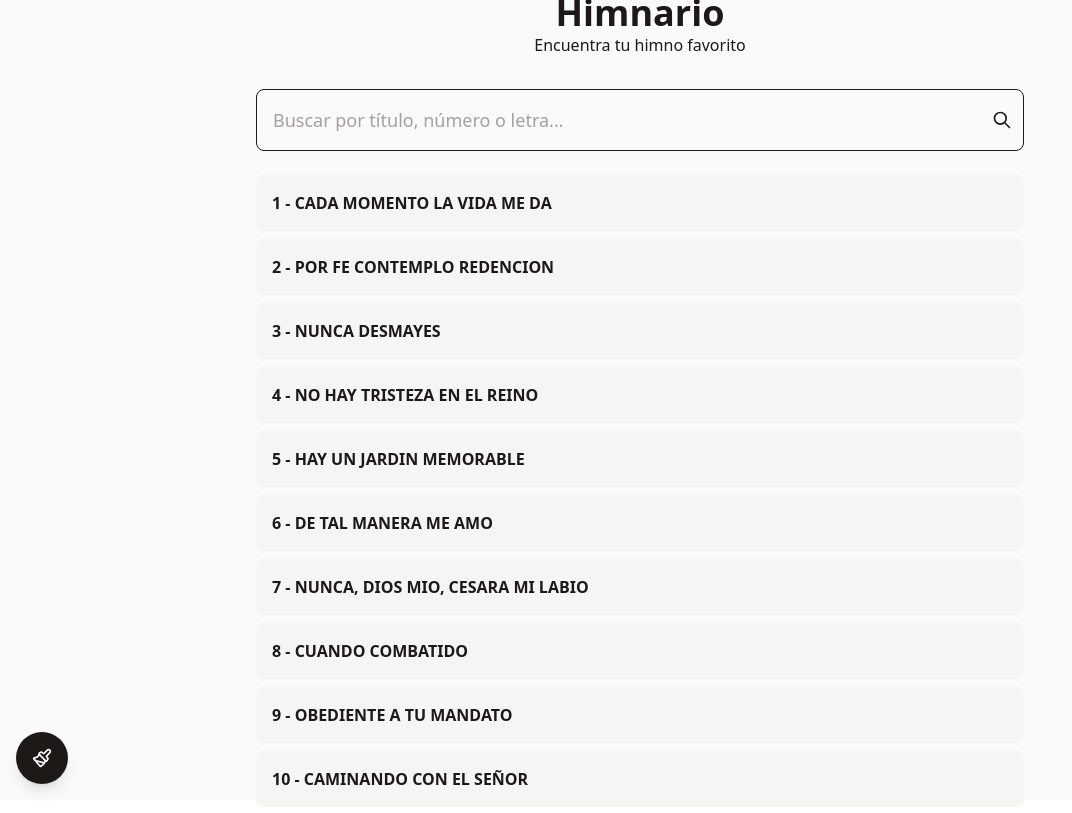
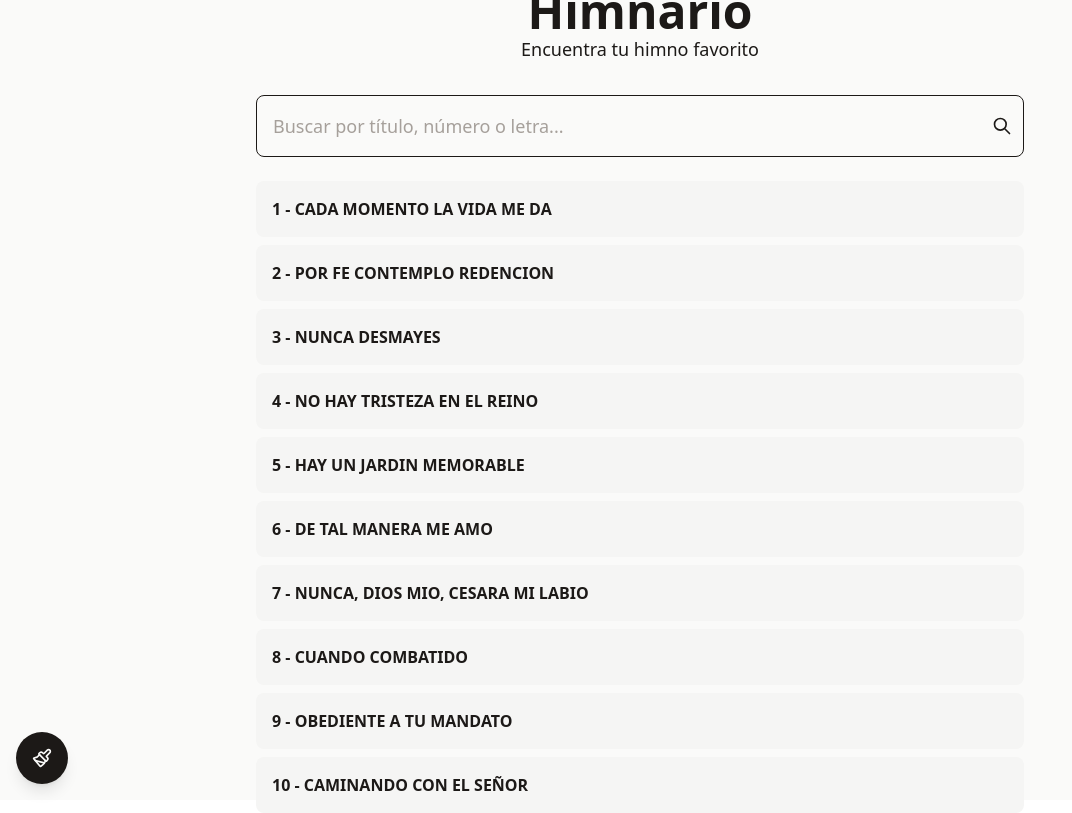
Before and after one commit to marln94/hymnary-app, a React (Vite) app: page / in a window 1280 px wide. Shown: the whole page, without its empty margins (0-1072 px from the left). Built offline with nearby package versions, Linux system fonts and the light colour scheme.

Commit message:
minor UI fixes

```diff
--- a/src/App.tsx
+++ b/src/App.tsx
@@ -94,8 +94,8 @@ function App() {
 						<header
 							className={`text-center pb-8 ${theme.foreground}`}
 						>
-							<h1 className="text-4xl font-bold">Himnario</h1>
-							<p className="text-muted-foreground">
+							<h1 className="text-5xl font-bold">Himnario</h1>
+							<p className="text-muted-foreground text-lg">
 								Encuentra tu himno favorito
 							</p>
 						</header>
--- a/src/components/SongViewer.tsx
+++ b/src/components/SongViewer.tsx
@@ -141,7 +141,7 @@ function SongViewer({ song, onBack, theme, presentationMode }: Props) {
 								return (
 									<p
 										key={index}
-										className={`text-3xl  md:text-9xl leading-relaxed opacity-20 font-bold transition-opacity ${
+										className={`text-3xl md:text-9xl leading-relaxed opacity-20 font-bold transition-opacity ${
 											index === currentLine
 												? "opacity-100"
 												: ""
@@ -153,7 +153,7 @@ function SongViewer({ song, onBack, theme, presentationMode }: Props) {
 							})}
 						</div>
 						<div
-							className={`absolute bottom-0 left-0 right-0 h-1/4 bg-gradient-to-t ${theme.gradientStops}`}
+							className={`pointer-events-none absolute bottom-0 left-0 right-0 h-2/5 sm:h-1/4 bg-gradient-to-t ${theme.gradientStops}`}
 						/>
 					</div>
 				) : (
```
Also changed, not shown: public/data/hymns.json.
